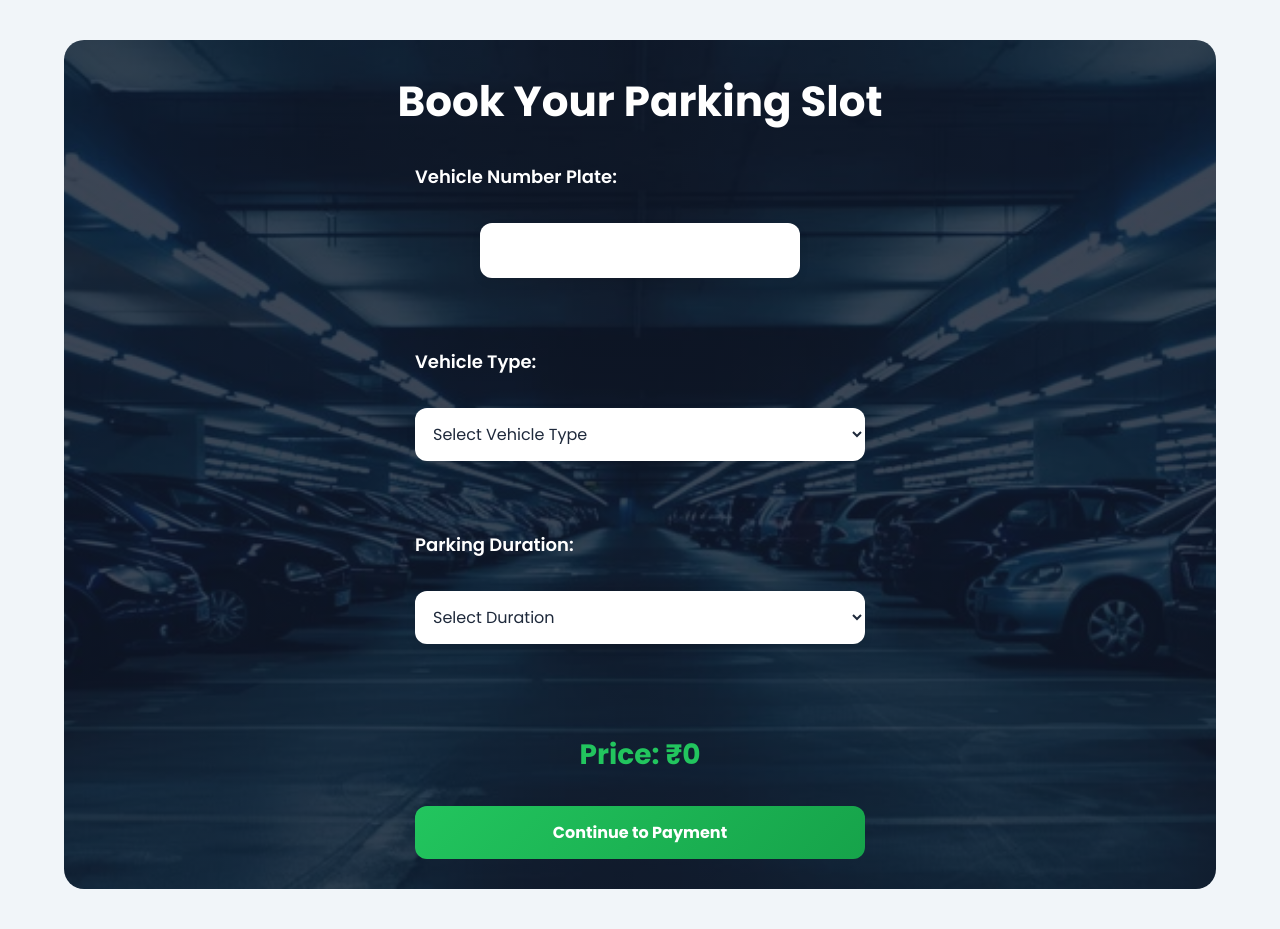
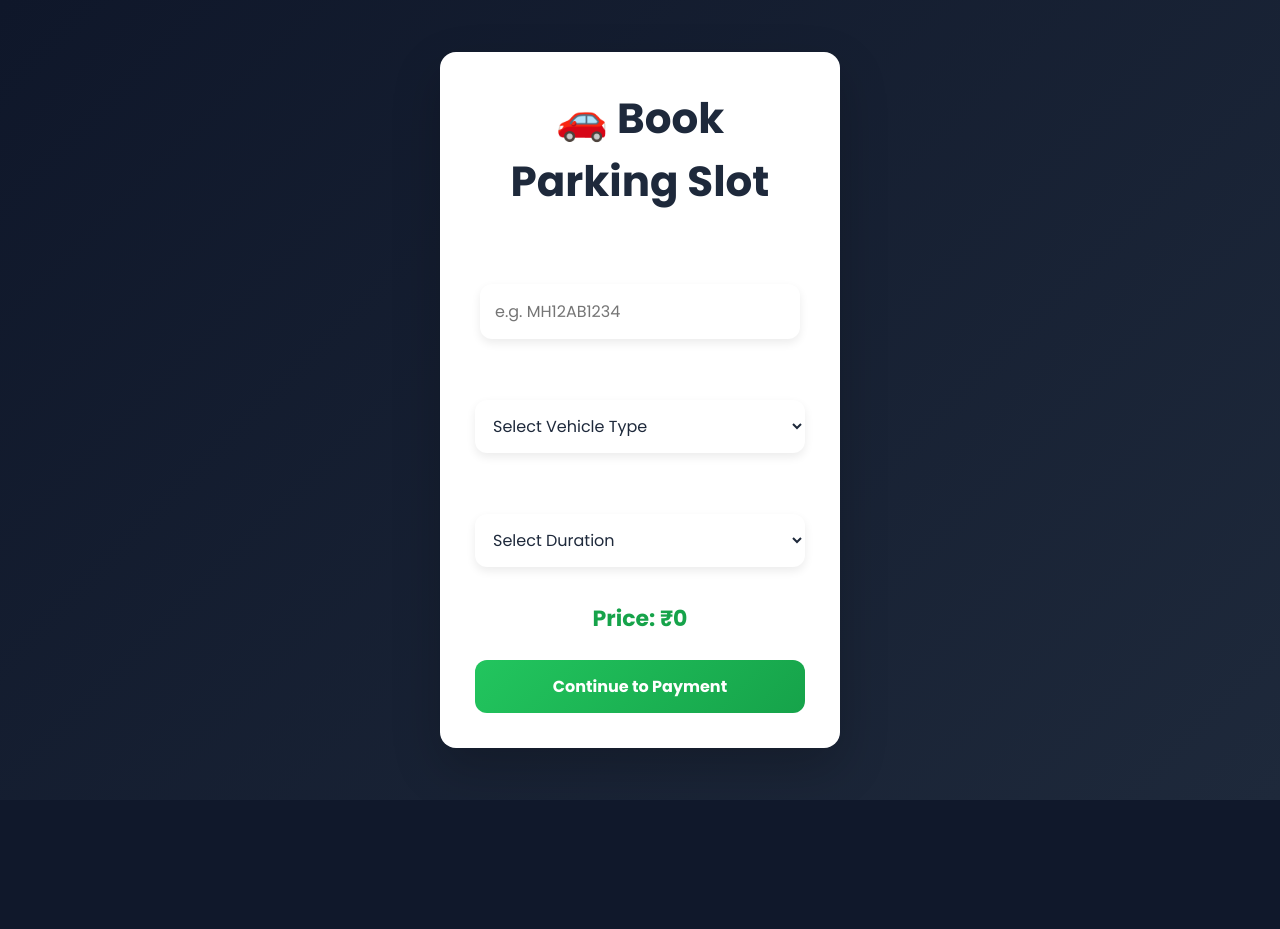
Before and after one commit to shreeyadhanmeher24-oss/ParkIQ, a Flask app: page /booking_form in a window 1280 px wide. After the commit the page ends 800 px from the top, so only its background shows below. Run offline with Flask 3, Linux system fonts and the light colour scheme.

Commit message:
Updated UI, fixed booking flow, added database folder

```diff
--- a/app.py
+++ b/app.py
@@ -236,6 +236,7 @@ def booking_form():
 
 
 # ---------------- CONFIRM BOOKING ----------------
+
 from datetime import datetime
 import random
 
@@ -243,12 +244,12 @@ import random
 def confirm_booking():
     vehicle_number = request.form["vehicle_number"]
     vehicle_type = request.form["vehicle_type"]
-    duration = request.form["duration"]
+    duration = int(request.form["duration"])   # ✅ integer (no demo)
     price = int(request.form["price"])
 
     username = session.get("username")
 
-    # SAVE SESSION
+    # ✅ SAVE SESSION
     session["vehicle_number"] = vehicle_number
     session["vehicle_type"] = vehicle_type
     session["duration"] = duration
@@ -257,7 +258,7 @@ def confirm_booking():
     conn = sqlite3.connect("parking.db")
     cursor = conn.cursor()
 
-    # 🔍 CHECK PASS
+    # ✅ CHECK PASS
     cursor.execute("SELECT pass_expiry, wallet FROM users WHERE username=?", (username,))
     result = cursor.fetchone()
 
@@ -265,11 +266,10 @@ def confirm_booking():
         try:
             expiry_date = datetime.strptime(result[0], "%Y-%m-%d")
 
-            # ✅ PASS USER
+            # ✅ ACTIVE PASS
             if expiry_date >= datetime.now():
-                wallet = result[1]
+                wallet = result[1] or 0   # ✅ safe
 
-                # 💰 CHECK WALLET
                 if wallet >= price:
                     new_balance = wallet - price
 
@@ -288,12 +288,12 @@ def confirm_booking():
                     conn.close()
                     return "❌ Not enough balance in wallet"
 
-        except:
-            pass
+        except Exception as e:
+            print("Error in pass check:", e)   # ✅ DEBUG (important)
 
     conn.close()
 
-    # ❌ NON-PASS USER → RAZORPAY
+    # ❌ NORMAL USER → RAZORPAY
     return redirect("/payment")
 
 
@@ -357,11 +357,11 @@ def success():
 @app.route("/timer")
 def timer():
     duration_units = int(session.get("duration", 1))
-    seconds = duration_units * 30 * 60
+
+    # 30 min = 1800 sec
+    seconds = int(duration_units * 30 * 60)
+
     return render_template("timer.html", seconds=seconds)
-
-
-
 # ---------------- DOWNLOAD RECEIPT ----------------
 @app.route("/download_receipt/<payment_id>")
 def download_receipt(payment_id):
--- a/templates/booking_form.html
+++ b/templates/booking_form.html
@@ -5,36 +5,116 @@
 <meta name="viewport" content="width=device-width, initial-scale=1.0">
 <title>Book Parking - ParkIQ</title>
 <link rel="stylesheet" href="{{ url_for('static', filename='css/style.css') }}">
+
+<style>
+body {
+    margin: 0;
+    font-family: 'Segoe UI', sans-serif;
+    background: linear-gradient(135deg, #0f172a, #1e293b);
+    display: flex;
+    justify-content: center;
+    align-items: center;
+    height: 100vh;
+}
+
+/* CARD */
+.search-container {
+    background: white;
+    padding: 35px;
+    border-radius: 16px;
+    width: 400px;
+    box-shadow: 0 20px 50px rgba(0,0,0,0.2);
+    color: #111;
+}
+
+/* TITLE FIXED */
+.title {
+    text-align: center;
+    color: #1e293b;
+    font-size: 28px;
+    font-weight: 700;
+    margin-bottom: 25px;
+}
+
+/* LABELS */
+label {
+    font-weight: 600;
+}
+
+/* INPUTS */
+input, select {
+    width: 100%;
+    padding: 12px;
+    margin-top: 6px;
+    margin-bottom: 15px;
+    border-radius: 10px;
+    border: 1px solid #ccc;
+    outline: none;
+    font-size: 14px;
+}
+
+/* FOCUS EFFECT */
+input:focus, select:focus {
+    border-color: #2563eb;
+    box-shadow: 0 0 0 2px rgba(37,99,235,0.2);
+}
+
+/* PRICE */
+#priceDisplay {
+    text-align: center;
+    color: #16a34a;
+    font-size: 22px;
+    font-weight: bold;
+    margin: 15px 0;
+}
+
+/* BUTTON */
+button {
+    width: 100%;
+    padding: 14px;
+    background: #22c55e;
+    border: none;
+    border-radius: 12px;
+    color: white;
+    font-size: 16px;
+    cursor: pointer;
+    transition: 0.3s;
+}
+
+button:hover {
+    background: #16a34a;
+}
+</style>
 </head>
+
 <body>
 
 <div class="search-container">
-    <h1>Book Your Parking Slot</h1>
+    <h1 class="title">🚗 Book Parking Slot</h1>
 
     <form action="/confirm_booking" method="POST">
 
-        <label>Vehicle Number Plate:</label><br>
-        <input type="text" name="vehicle_number" required><br><br>
+        <label>Vehicle Number Plate</label>
+        <input type="text" name="vehicle_number" placeholder="e.g. MH12AB1234" required>
 
-        <label>Vehicle Type:</label><br>
+        <label>Vehicle Type</label>
         <select name="vehicle_type" id="vehicle_type" onchange="calculatePrice()" required>
             <option value="">Select Vehicle Type</option>
             <option value="2">2 Wheeler</option>
             <option value="4">4 Wheeler</option>
-        </select><br><br>
+        </select>
 
-        <label>Parking Duration:</label><br>
+        <label>Parking Duration</label>
         <select name="duration" id="duration" onchange="calculatePrice()" required>
             <option value="">Select Duration</option>
             <option value="1">30 Minutes</option>
             <option value="2">1 Hour</option>
             <option value="4">2 Hours</option>
-            <option value="6">3 Hours</option>
-        </select><br><br>
+        </select>
 
         <h2 id="priceDisplay">Price: ₹0</h2>
 
-        <input type="hidden" name="price" id="priceInput">
+        <input type="hidden" name="price" id="priceInput" value="0">
 
         <button type="submit">Continue to Payment</button>
     </form>
@@ -47,11 +127,11 @@ function calculatePrice() {
 
     let price = 0;
 
-    if(vehicleType && duration){
-        if(vehicleType == "2"){
-            price = duration * 10;
-        } else if(vehicleType == "4"){
-            price = duration * 20;
+    if (vehicleType && duration) {
+        if (vehicleType === "2") {
+            price = parseInt(duration) * 10;
+        } else if (vehicleType === "4") {
+            price = parseInt(duration) * 20;
         }
     }
 
```
Also changed, not shown: templates/timer.html (+75 -25 lines), parking.db.
